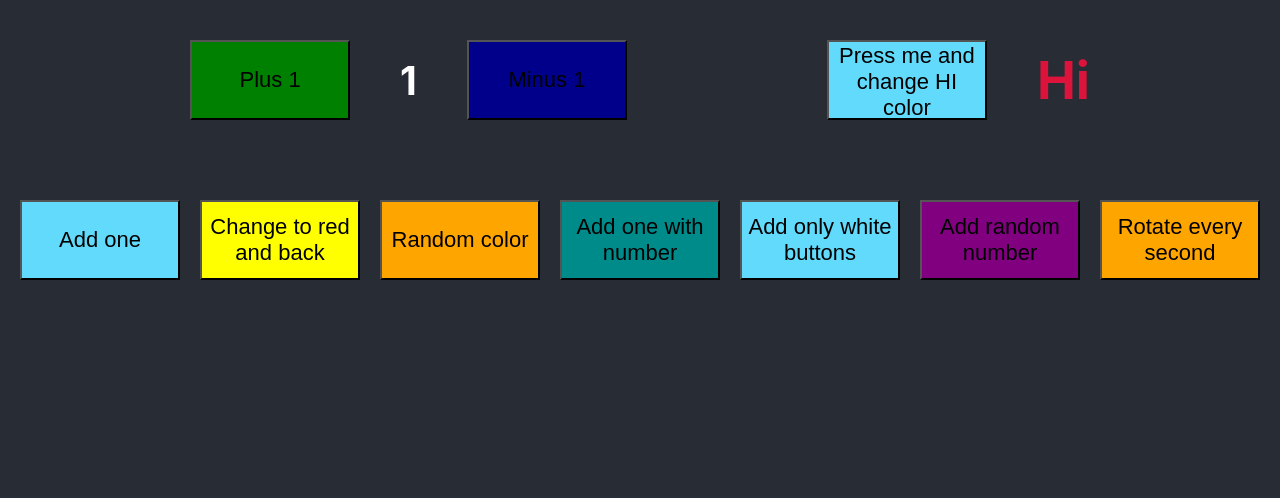
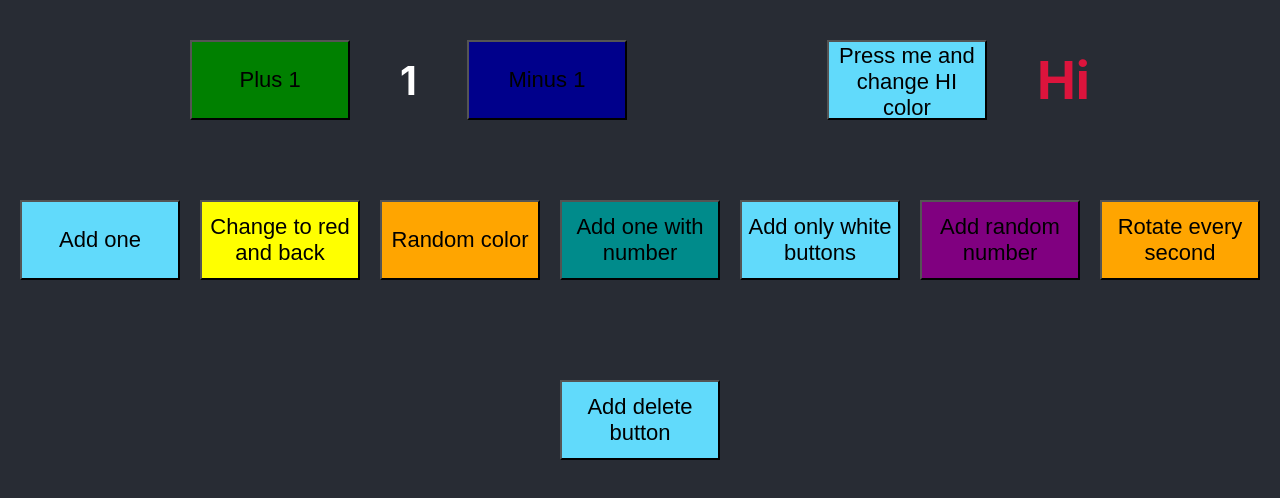
Before and after one commit to SigitaZaromskiene/spinning-cube, a React (Create React App) app: page / in a window 1280 px wide. Shown: the top 498 px of the page. Built offline with nearby package versions, Linux system fonts and the light colour scheme.

Commit message:
Add delete btn

```diff
--- a/src/App.js
+++ b/src/App.js
@@ -15,6 +15,7 @@ function App() {
   const [plusOne, setPlusOne] = useState(1);
   const [randomNum, setRandomNum] = useState([]);
   const [rotate, setRotate] = useState([]);
+  const [addDelete, setaddDelete] = useState([]);
 
   const addSqHandler = () => {
     setAddSq((prev) => [...prev, 1]);
@@ -58,6 +59,12 @@ function App() {
   const rotateHandler = () => {
     setRotate((prev) => [...prev, { id: uuidv4() }]);
   };
+
+  const addDeleteBtnHandler = () => {
+    setaddDelete((prev) => [...prev, { id: uuidv4() }]);
+  };
+
+  const button = <button>Delete</button>;
 
   return (
     <div className="App">
@@ -110,6 +117,9 @@ function App() {
           <button className="button orange" onClick={rotateHandler}>
             Rotate every second
           </button>
+          <button className="button" onClick={addDeleteBtnHandler}>
+            Add delete button
+          </button>
         </div>
         <div className="sq-container">
           {addSq.map((a, i) => (
@@ -131,6 +141,9 @@ function App() {
           {rotate.map((a, i) => (
             <Square rotateIndex={i} key={i} color={a}></Square>
           ))}
+          {addDelete.map((a, i) => (
+            <Square key={i} color={a} button={button}></Square>
+          ))}
         </div>
       </header>
     </div>
--- a/src/App.scss
+++ b/src/App.scss
@@ -79,6 +79,9 @@
     border: 1px solid black;
     border-radius: 5px;
   }
+  &.spin {
+    animation: App-logo-spin infinite 10s linear;
+  }
 }
 
 .flex {
--- a/src/components/Square.jsx
+++ b/src/components/Square.jsx
@@ -12,6 +12,8 @@ function Square(props) {
       }}
     >
       {props.index}
+      {props.button}
+      {props.cloneBtn}
     </div>
   );
 }
```
